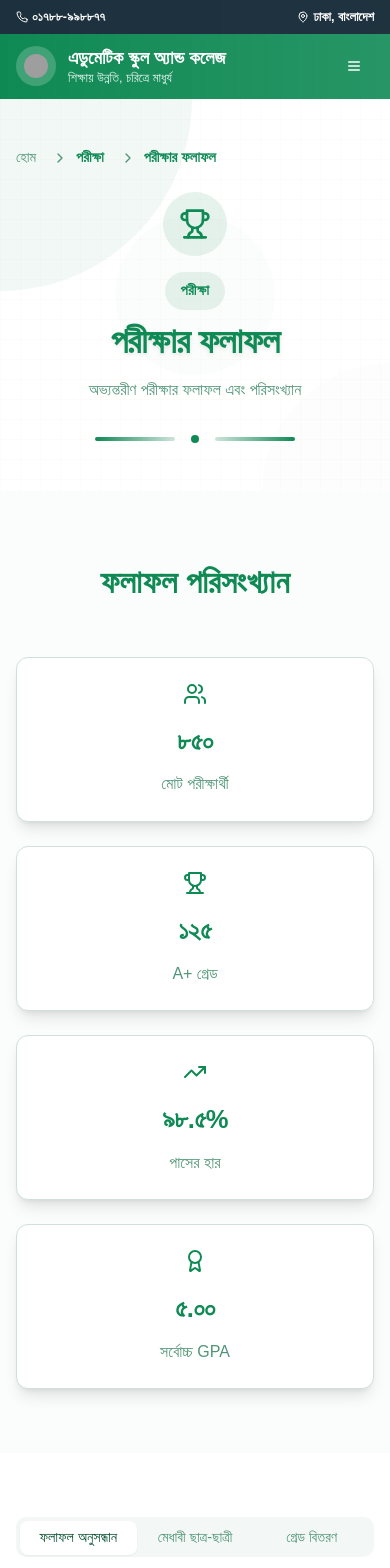
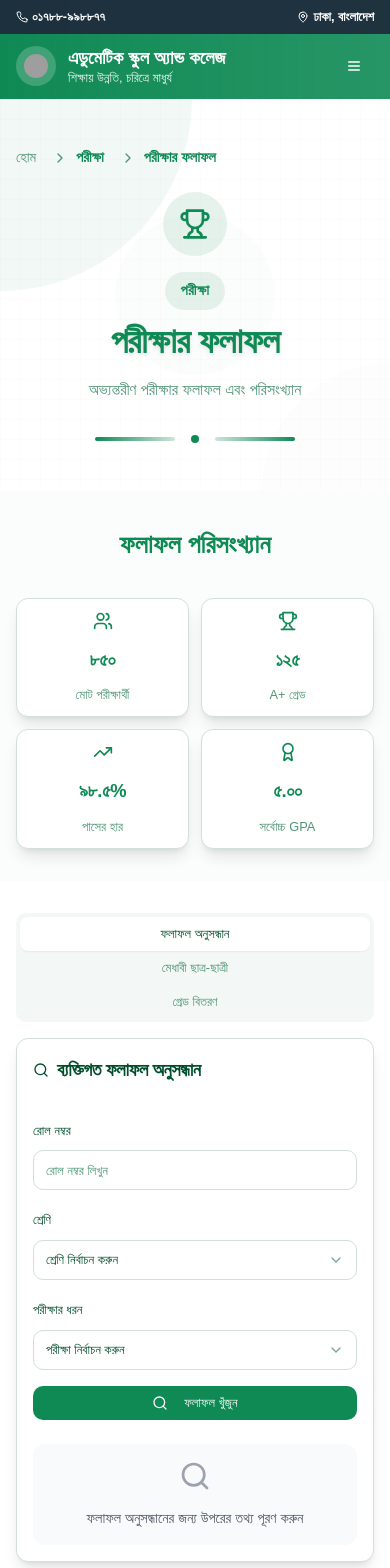
Before and after one commit to AHKWebfix/edumatic-shiksha-sangha, a React (Vite) app: page /exams/results in a window 390 px wide. Shown: the top 1568 px of the page. Built offline with nearby package versions, Linux system fonts and the light colour scheme; grey boxes are pictures that could not be loaded; a web font is replaced by a local one.

Commit message:
Fix exam result page responsiveness
Make the exam result page responsive by adjusting tab, button, and title font sizes for mobile views.

```diff
--- a/src/pages/exams/ExamResultsPage.tsx
+++ b/src/pages/exams/ExamResultsPage.tsx
@@ -12,10 +12,10 @@ import PageHeader from "@/components/PageHeader";
 
 const ExamResultsPage = () => {
   const resultStats = [
-    { title: "মোট পরীক্ষার্থী", count: "৮৫০", icon: <Users className="h-6 w-6" /> },
-    { title: "A+ গ্রেড", count: "১২৫", icon: <Trophy className="h-6 w-6" /> },
-    { title: "পাসের হার", count: "৯৮.৫%", icon: <TrendingUp className="h-6 w-6" /> },
-    { title: "সর্বোচ্চ GPA", count: "৫.০০", icon: <Award className="h-6 w-6" /> }
+    { title: "মোট পরীক্ষার্থী", count: "৮৫০", icon: <Users className="h-5 w-5 sm:h-6 sm:w-6" /> },
+    { title: "A+ গ্রেড", count: "১২৫", icon: <Trophy className="h-5 w-5 sm:h-6 sm:w-6" /> },
+    { title: "পাসের হার", count: "৯৮.৫%", icon: <TrendingUp className="h-5 w-5 sm:h-6 sm:w-6" /> },
+    { title: "সর্বোচ্চ GPA", count: "৫.০০", icon: <Award className="h-5 w-5 sm:h-6 sm:w-6" /> }
   ];
 
   const topStudents = [
@@ -53,20 +53,20 @@ const ExamResultsPage = () => {
       />
 
       {/* Result Statistics */}
-      <section className="py-16 bg-accent/10">
+      <section className="py-8 sm:py-12 lg:py-16 bg-accent/10">
         <div className="container mx-auto px-4">
-          <h2 className="text-3xl font-bold text-center text-primary mb-12">ফলাফল পরিসংখ্যান</h2>
-          <div className="grid md:grid-cols-2 lg:grid-cols-4 gap-6 max-w-5xl mx-auto">
+          <h2 className="text-2xl sm:text-3xl lg:text-4xl font-bold text-center text-primary mb-8 sm:mb-12">ফলাফল পরিসংখ্যান</h2>
+          <div className="grid grid-cols-2 lg:grid-cols-4 gap-3 sm:gap-4 lg:gap-6 max-w-5xl mx-auto">
             {resultStats.map((stat, index) => (
               <Card key={index} className="text-center shadow-lg hover:shadow-xl transition-shadow">
-                <CardHeader className="pb-2">
+                <CardHeader className="pb-2 p-3 sm:p-6">
                   <div className="flex justify-center text-primary mb-2">
                     {stat.icon}
                   </div>
-                  <CardTitle className="text-2xl font-bold text-primary">{stat.count}</CardTitle>
+                  <CardTitle className="text-lg sm:text-xl lg:text-2xl font-bold text-primary">{stat.count}</CardTitle>
                 </CardHeader>
-                <CardContent>
-                  <p className="text-muted-foreground font-medium">{stat.title}</p>
+                <CardContent className="p-3 sm:p-6 pt-0">
+                  <p className="text-xs sm:text-sm lg:text-base text-muted-foreground font-medium">{stat.title}</p>
                 </CardContent>
               </Card>
             ))}
@@ -75,34 +75,40 @@ const ExamResultsPage = () => {
       </section>
 
       {/* Main Content */}
-      <section className="py-16">
+      <section className="py-8 sm:py-12 lg:py-16">
         <div className="container mx-auto px-4">
           <div className="max-w-6xl mx-auto">
             <Tabs defaultValue="search" className="w-full">
-              <TabsList className="grid w-full grid-cols-3">
-                <TabsTrigger value="search">ফলাফল অনুসন্ধান</TabsTrigger>
-                <TabsTrigger value="toppers">মেধাবী ছাত্র-ছাত্রী</TabsTrigger>
-                <TabsTrigger value="statistics">গ্রেড বিতরণ</TabsTrigger>
+              <TabsList className="grid w-full grid-cols-1 sm:grid-cols-3 h-auto sm:h-10">
+                <TabsTrigger value="search" className="text-xs sm:text-sm py-2 sm:py-1.5 px-2 sm:px-3 data-[state=active]:text-xs sm:data-[state=active]:text-sm">
+                  ফলাফল অনুসন্ধান
+                </TabsTrigger>
+                <TabsTrigger value="toppers" className="text-xs sm:text-sm py-2 sm:py-1.5 px-2 sm:px-3 data-[state=active]:text-xs sm:data-[state=active]:text-sm">
+                  মেধাবী ছাত্র-ছাত্রী
+                </TabsTrigger>
+                <TabsTrigger value="statistics" className="text-xs sm:text-sm py-2 sm:py-1.5 px-2 sm:px-3 data-[state=active]:text-xs sm:data-[state=active]:text-sm">
+                  গ্রেড বিতরণ
+                </TabsTrigger>
               </TabsList>
 
-              <TabsContent value="search" className="mt-8">
+              <TabsContent value="search" className="mt-4 sm:mt-6 lg:mt-8">
                 <Card className="shadow-lg">
-                  <CardHeader>
-                    <CardTitle className="flex items-center">
-                      <Search className="h-6 w-6 mr-2" />
+                  <CardHeader className="p-4 sm:p-6">
+                    <CardTitle className="flex items-center text-lg sm:text-xl lg:text-2xl">
+                      <Search className="h-4 w-4 sm:h-5 sm:w-5 lg:h-6 lg:w-6 mr-2" />
                       ব্যক্তিগত ফলাফল অনুসন্ধান
                     </CardTitle>
                   </CardHeader>
-                  <CardContent>
-                    <div className="grid md:grid-cols-2 lg:grid-cols-4 gap-4 mb-6">
+                  <CardContent className="p-4 sm:p-6">
+                    <div className="grid grid-cols-1 sm:grid-cols-2 lg:grid-cols-4 gap-4 mb-6">
                       <div className="space-y-2">
-                        <label className="text-sm font-medium">রোল নম্বর</label>
-                        <Input placeholder="রোল নম্বর লিখুন" />
+                        <label className="text-xs sm:text-sm font-medium">রোল নম্বর</label>
+                        <Input placeholder="রোল নম্বর লিখুন" className="text-xs sm:text-sm" />
                       </div>
                       <div className="space-y-2">
-                        <label className="text-sm font-medium">শ্রেণি</label>
+                        <label className="text-xs sm:text-sm font-medium">শ্রেণি</label>
                         <Select>
-                          <SelectTrigger>
+                          <SelectTrigger className="text-xs sm:text-sm">
                             <SelectValue placeholder="শ্রেণি নির্বাচন করুন" />
                           </SelectTrigger>
                           <SelectContent>
@@ -115,9 +121,9 @@ const ExamResultsPage = () => {
                         </Select>
                       </div>
                       <div className="space-y-2">
-                        <label className="text-sm font-medium">পরীক্ষার ধরন</label>
+                        <label className="text-xs sm:text-sm font-medium">পরীক্ষার ধরন</label>
                         <Select>
-                          <SelectTrigger>
+                          <SelectTrigger className="text-xs sm:text-sm">
                             <SelectValue placeholder="পরীক্ষা নির্বাচন করুন" />
                           </SelectTrigger>
                           <SelectContent>
@@ -128,41 +134,41 @@ const ExamResultsPage = () => {
                         </Select>
                       </div>
                       <div className="flex items-end">
-                        <Button className="w-full flex items-center space-x-2">
-                          <Search className="h-4 w-4" />
+                        <Button className="w-full flex items-center space-x-2 text-xs sm:text-sm py-2 h-auto sm:h-10">
+                          <Search className="h-3 w-3 sm:h-4 sm:w-4" />
                           <span>ফলাফল খুঁজুন</span>
                         </Button>
                       </div>
                     </div>
 
-                    <div className="p-6 bg-gray-50 rounded-lg text-center">
-                      <Search className="h-12 w-12 text-gray-400 mx-auto mb-4" />
-                      <p className="text-gray-600">ফলাফল অনুসন্ধানের জন্য উপরের তথ্য পূরণ করুন</p>
+                    <div className="p-4 sm:p-6 bg-gray-50 rounded-lg text-center">
+                      <Search className="h-8 w-8 sm:h-10 sm:w-10 lg:h-12 lg:w-12 text-gray-400 mx-auto mb-4" />
+                      <p className="text-sm sm:text-base text-gray-600">ফলাফল অনুসন্ধানের জন্য উপরের তথ্য পূরণ করুন</p>
                     </div>
                   </CardContent>
                 </Card>
               </TabsContent>
 
-              <TabsContent value="toppers" className="mt-8">
+              <TabsContent value="toppers" className="mt-4 sm:mt-6 lg:mt-8">
                 <Card className="shadow-lg">
-                  <CardHeader>
-                    <div className="flex items-center justify-between">
-                      <CardTitle className="flex items-center">
-                        <Trophy className="h-6 w-6 mr-2" />
+                  <CardHeader className="p-4 sm:p-6">
+                    <div className="flex flex-col sm:flex-row sm:items-center sm:justify-between gap-4">
+                      <CardTitle className="flex items-center text-lg sm:text-xl lg:text-2xl">
+                        <Trophy className="h-4 w-4 sm:h-5 sm:w-5 lg:h-6 lg:w-6 mr-2" />
                         মেধাতালিকা - বার্ষিক পরীক্ষা ২০২৪
                       </CardTitle>
-                      <Button className="flex items-center space-x-2">
-                        <Download className="h-4 w-4" />
+                      <Button className="flex items-center space-x-2 text-xs sm:text-sm py-2 h-auto sm:h-10 w-full sm:w-auto">
+                        <Download className="h-3 w-3 sm:h-4 sm:w-4" />
                         <span>মেধাতালিকা ডাউনলোড</span>
                       </Button>
                     </div>
                   </CardHeader>
-                  <CardContent>
-                    <div className="space-y-4">
+                  <CardContent className="p-4 sm:p-6">
+                    <div className="space-y-3 sm:space-y-4">
                       {topStudents.map((student, index) => (
-                        <div key={index} className="flex items-center justify-between p-4 border rounded-lg hover:bg-accent/10 transition-colors">
-                          <div className="flex items-center space-x-4">
-                            <div className={`w-10 h-10 rounded-full flex items-center justify-center font-bold ${
+                        <div key={index} className="flex items-center justify-between p-3 sm:p-4 border rounded-lg hover:bg-accent/10 transition-colors">
+                          <div className="flex items-center space-x-3 sm:space-x-4">
+                            <div className={`w-8 h-8 sm:w-10 sm:h-10 rounded-full flex items-center justify-center font-bold text-sm sm:text-base ${
                               student.position === 1 ? 'bg-yellow-100 text-yellow-700' :
                               student.position === 2 ? 'bg-gray-100 text-gray-700' :
                               student.position === 3 ? 'bg-orange-100 text-orange-700' :
@@ -171,13 +177,13 @@ const ExamResultsPage = () => {
                               {student.position}
                             </div>
                             <div>
-                              <h3 className="font-semibold text-primary text-lg">{student.name}</h3>
-                              <p className="text-sm text-muted-foreground">{student.class} - শাখা {student.section}</p>
+                              <h3 className="font-semibold text-primary text-sm sm:text-base lg:text-lg">{student.name}</h3>
+                              <p className="text-xs sm:text-sm text-muted-foreground">{student.class} - শাখা {student.section}</p>
                             </div>
                           </div>
                           <div className="text-right">
-                            <div className="text-2xl font-bold text-primary">{student.gpa}</div>
-                            <Badge variant="outline" className="bg-green-50 text-green-700">
+                            <div className="text-lg sm:text-xl lg:text-2xl font-bold text-primary">{student.gpa}</div>
+                            <Badge variant="outline" className="bg-green-50 text-green-700 text-xs">
                               GPA
                             </Badge>
                           </div>
@@ -188,27 +194,27 @@ const ExamResultsPage = () => {
                 </Card>
               </TabsContent>
 
-              <TabsContent value="statistics" className="mt-8">
+              <TabsContent value="statistics" className="mt-4 sm:mt-6 lg:mt-8">
                 <Card className="shadow-lg">
-                  <CardHeader>
-                    <div className="flex items-center justify-between">
-                      <CardTitle className="flex items-center">
-                        <TrendingUp className="h-6 w-6 mr-2" />
+                  <CardHeader className="p-4 sm:p-6">
+                    <div className="flex flex-col sm:flex-row sm:items-center sm:justify-between gap-4">
+                      <CardTitle className="flex items-center text-lg sm:text-xl lg:text-2xl">
+                        <TrendingUp className="h-4 w-4 sm:h-5 sm:w-5 lg:h-6 lg:w-6 mr-2" />
                         গ্রেড বিতরণ - বার্ষিক পরীক্ষা ২০২৪
                       </CardTitle>
-                      <Button className="flex items-center space-x-2">
-                        <Download className="h-4 w-4" />
+                      <Button className="flex items-center space-x-2 text-xs sm:text-sm py-2 h-auto sm:h-10 w-full sm:w-auto">
+                        <Download className="h-3 w-3 sm:h-4 sm:w-4" />
                         <span>পরিসংখ্যান ডাউনলোড</span>
                       </Button>
                     </div>
                   </CardHeader>
-                  <CardContent>
-                    <div className="grid md:grid-cols-2 gap-8">
-                      <div className="space-y-4">
+                  <CardContent className="p-4 sm:p-6">
+                    <div className="grid grid-cols-1 lg:grid-cols-2 gap-6 sm:gap-8">
+                      <div className="space-y-3 sm:space-y-4">
                         {gradeDistribution.map((grade, index) => (
-                          <div key={index} className="flex items-center justify-between p-4 border rounded-lg">
-                            <div className="flex items-center space-x-4">
-                              <div className={`w-12 h-12 rounded-lg flex items-center justify-center font-bold text-white ${
+                          <div key={index} className="flex items-center justify-between p-3 sm:p-4 border rounded-lg">
+                            <div className="flex items-center space-x-3 sm:space-x-4">
+                              <div className={`w-10 h-10 sm:w-12 sm:h-12 rounded-lg flex items-center justify-center font-bold text-white text-sm sm:text-base ${
                                 grade.grade === 'A+' ? 'bg-green-500' :
                                 grade.grade === 'A' ? 'bg-blue-500' :
                                 grade.grade === 'A-' ? 'bg-indigo-500' :
@@ -220,11 +226,11 @@ const ExamResultsPage = () => {
                                 {grade.grade}
                               </div>
                               <div>
-                                <div className="text-lg font-semibold">{grade.count} জন</div>
-                                <div className="text-sm text-muted-foreground">{grade.percentage}</div>
+                                <div className="text-base sm:text-lg font-semibold">{grade.count} জন</div>
+                                <div className="text-xs sm:text-sm text-muted-foreground">{grade.percentage}</div>
                               </div>
                             </div>
-                            <div className="w-24 bg-gray-200 rounded-full h-2">
+                            <div className="w-16 sm:w-20 lg:w-24 bg-gray-200 rounded-full h-2">
                               <div
                                 className={`h-2 rounded-full ${
                                   grade.grade === 'A+' ? 'bg-green-500' :
@@ -242,28 +248,28 @@ const ExamResultsPage = () => {
                         ))}
                       </div>
 
-                      <div className="space-y-6">
+                      <div className="space-y-4 sm:space-y-6">
                         <Card className="border border-green-200 bg-green-50">
-                          <CardContent className="p-6">
-                            <h4 className="font-semibold text-green-700 mb-2">সফলতার হার</h4>
-                            <div className="text-3xl font-bold text-green-600">৯৮.২%</div>
-                            <p className="text-sm text-green-600">মোট ৮৩৫ জন পরীক্ষায় উত্তীর্ণ</p>
+                          <CardContent className="p-4 sm:p-6">
+                            <h4 className="font-semibold text-green-700 mb-2 text-sm sm:text-base">সফলতার হার</h4>
+                            <div className="text-2xl sm:text-3xl font-bold text-green-600">৯৮.২%</div>
+                            <p className="text-xs sm:text-sm text-green-600">মোট ৮৩৫ জন পরীক্ষায় উত্তীর্ণ</p>
                           </CardContent>
                         </Card>
 
                         <Card className="border border-blue-200 bg-blue-50">
-                          <CardContent className="p-6">
-                            <h4 className="font-semibold text-blue-700 mb-2">গড় GPA</h4>
-                            <div className="text-3xl font-bold text-blue-600">৩.৮৫</div>
-                            <p className="text-sm text-blue-600">গতবারের চেয়ে ০.১৫ বেশি</p>
+                          <CardContent className="p-4 sm:p-6">
+                            <h4 className="font-semibold text-blue-700 mb-2 text-sm sm:text-base">গড় GPA</h4>
+                            <div className="text-2xl sm:text-3xl font-bold text-blue-600">৩.৮৫</div>
+                            <p className="text-xs sm:text-sm text-blue-600">গতবারের চেয়ে ০.১৫ বেশি</p>
                           </CardContent>
                         </Card>
 
                         <Card className="border border-purple-200 bg-purple-50">
-                          <CardContent className="p-6">
-                            <h4 className="font-semibold text-purple-700 mb-2">শ্রেষ্ঠত্বের হার</h4>
-                            <div className="text-3xl font-bold text-purple-600">৩৮.২%</div>
-                            <p className="text-sm text-purple-600">A- এর উপরে গ্রেড প্রাপ্ত</p>
+                          <CardContent className="p-4 sm:p-6">
+                            <h4 className="font-semibold text-purple-700 mb-2 text-sm sm:text-base">শ্রেষ্ঠত্বের হার</h4>
+                            <div className="text-2xl sm:text-3xl font-bold text-purple-600">৩৮.২%</div>
+                            <p className="text-xs sm:text-sm text-purple-600">A- এর উপরে গ্রেড প্রাপ্ত</p>
                           </CardContent>
                         </Card>
                       </div>
```
